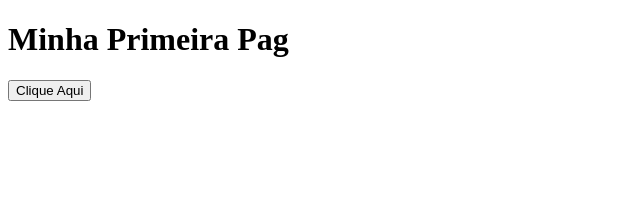
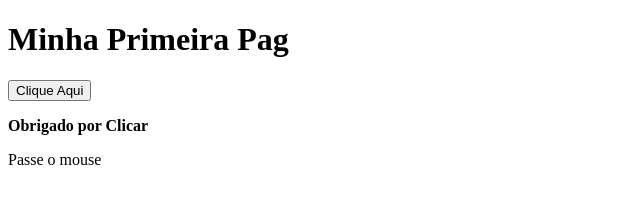
Before and after one commit to cangaco05/aula_javascript, a plain HTML site: page index.html in a window 1280 px wide. Both pictures are taken after a click on the button "Clique Aqui". Shown: the whole page, without its empty margins (0-640 px from the left). Drawn offline with Linux system fonts and the light colour scheme.

Commit message:
Atulizaçao de comando

```diff
--- a/index.html
+++ b/index.html
@@ -10,6 +10,8 @@
 <body>
     <h1>Minha Primeira Pag</h1>
     <button type="button" onclick="clicou()">Clique Aqui</button>
+    <p id="agradecimento" onclick="redirecionar()"></p>
+    <p id="mousemove" onmouseover="trocar()">Passe o mouse</p>
 
 
 </body>
--- a/js/main.js
+++ b/js/main.js
@@ -1,9 +1,26 @@
 
 function clicou(){
-    alert("Obrigado por clicar")
+    document.getElementById("agradecimento").innerHTML = "<b>Obrigado por Clicar<b>"
+
+
+    //console.log(document.getElementById("agradecimento"));
+}
+
+function redirecionar(){
+    window.open("https://www.globo.com"); //abre em outra janela
+   // window.location.href = "https://www.globo.com"; //abre na mesma aba do clique
+}
+
+function trocar(){
+    document.getElementById("mousemove").innerHTML = "Obrigado por passar o mouse";
+    alert("trocar texto")
 }
 
 
+
+/*function clicou(){
+    alert("obrigado por clicar");
+}
 
 /*
 function soma(n1, n2){
```
